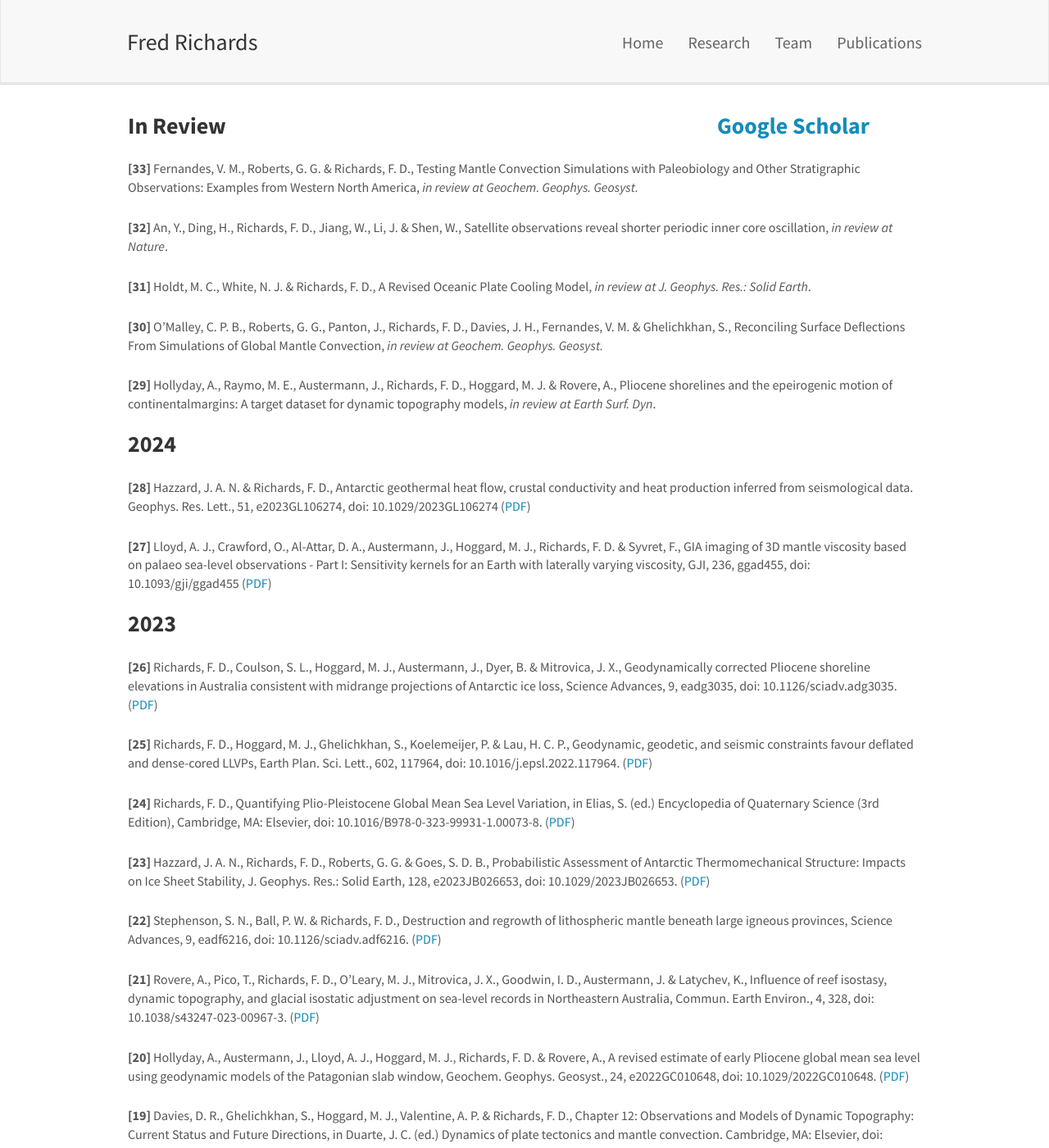
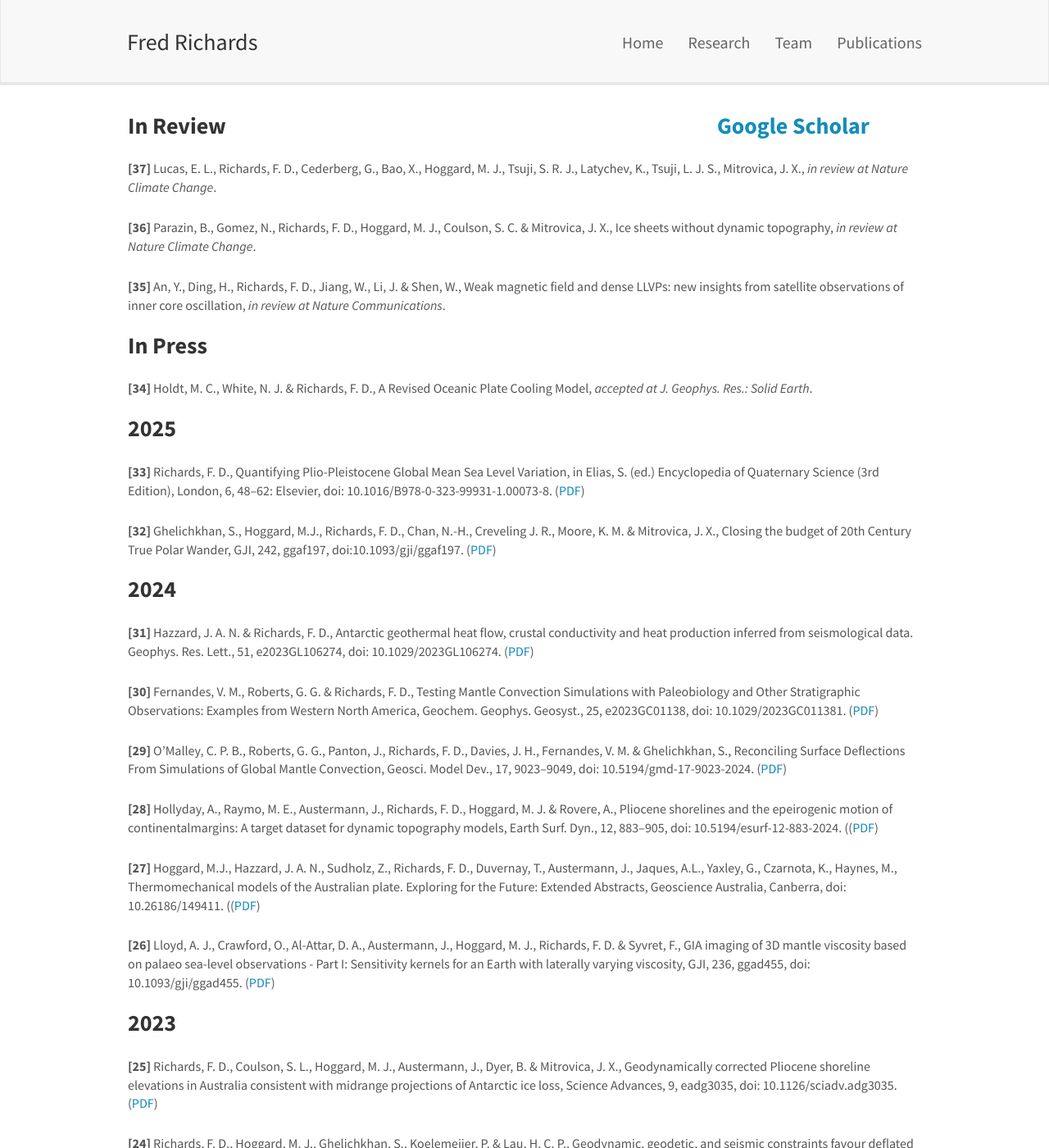
Before and after one commit to freddrichards/freddrichards.github.io, a Jekyll site: the page built from _pages/publications.md, in a window 1280 px wide and 1400 px high. Shown: the whole window at 82% size. Built offline with Jekyll 4.4.1, drawn with Linux system fonts in a browser that asks for light colours; nearby versions of some CDN libraries; some of the changed text lies outside the part shown.

Commit message:
Update publications.md

```diff
--- a/_pages/publications.md
+++ b/_pages/publications.md
@@ -8,55 +8,79 @@ permalink: /publications/
 <br/><br/>
 <h3 style="font-weight: bold">In Review	&emsp;&emsp;&emsp;&emsp;&emsp;&emsp;&emsp;&emsp;&emsp;&emsp;&emsp;&emsp;&emsp;&emsp;&emsp;&emsp;&emsp;&emsp;&emsp;&emsp;&emsp; [Google Scholar](https://scholar.google.co.uk/citations?user=IpZA1mcAAAAJ&hl=en&oi=sra)</h3>
 
-
 <p style="padding-top:15px">
-**[33]** Fernandes, V. M., Roberts, G. G. & Richards, F. D., Testing Mantle Convection Simulations with Paleobiology and Other Stratigraphic Observations: Examples from Western North America, *in review at Geochem. Geophys. Geosyst.*
-<!---([PDF](/documents/papers/fernandes_etal_2024_gcubed_inreview.pdf))--->
+**[37]** Lucas, E. L., Richards, F. D., Cederberg, G., Bao, X., Hoggard, M. J., Tsuji, S. R. J., Latychev, K., Tsuji, L. J. S., Mitrovica, J. X., *in review at Nature Climate Change*.
+<!---([PDF](/documents/papers/lucas_etal_2025_natclimchange_inreview.pdf))--->
 </p>
 
 <p style="padding-top:15px">
-**[32]** An, Y., Ding, H., Richards, F. D., Jiang, W., Li, J. & Shen, W., Satellite observations reveal shorter periodic inner core oscillation, *in review at Nature*.
-<!---([PDF](/documents/papers/an_etal_2024_nature_inreview.pdf))--->
+**[36]** Parazin, B., Gomez, N., Richards, F. D., Hoggard, M. J., Coulson, S. C. & Mitrovica, J. X., Ice sheets without dynamic topography, *in review at Nature Climate Change*.
+<!---([PDF](/documents/papers/parazin_etal_2025_grl_inreview.pdf))--->
 </p>
 
 <p style="padding-top:15px">
-**[31]** Holdt, M. C., White, N. J. & Richards, F. D., A Revised Oceanic Plate Cooling Model, *in review at J. Geophys. Res.: Solid Earth*.
+**[35]** An, Y., Ding, H., Richards, F. D., Jiang, W., Li, J. & Shen, W., Weak magnetic field and dense LLVPs: new insights from satellite observations of inner core oscillation, *in review at Nature Communications*.
+<!---([PDF](/documents/papers/an_etal_2024_natcomms_inreview.pdf))--->
+</p>
+
+<h3 style="font-weight: bold">In Press</h3>
+
+<p style="padding-top:15px">
+**[34]** Holdt, M. C., White, N. J. & Richards, F. D., A Revised Oceanic Plate Cooling Model, *accepted at J. Geophys. Res.: Solid Earth*.
 <!---([PDF](/documents/papers/holdt_etal_2023_jgr_inreview.pdf))--->
 </p>
 
+<h3 style="font-weight: bold">2025</h3>
+
 <p style="padding-top:15px">
-**[30]** O'Malley, C. P. B., Roberts, G. G., Panton, J., Richards, F. D., Davies, J. H., Fernandes, V. M. & Ghelichkhan, S., Reconciling Surface Deflections From Simulations of Global Mantle Convection, *in review at Geochem. Geophys. Geosyst.*
-<!---([PDF](/documents/papers/omalley_etal_2024_gcubed_inreview.pdf))--->
+**[33]** Richards, F. D., Quantifying Plio-Pleistocene Global Mean Sea Level Variation, in Elias, S. (ed.) Encyclopedia of Quaternary Science (3rd Edition), London, 6, 48–62: Elsevier, doi: 10.1016/B978-0-323-99931-1.00073-8.
+([PDF](/documents/papers/hazzard_richards_2024_grl.pdf))
 </p>
 
 <p style="padding-top:15px">
-**[29]** Hollyday, A., Raymo, M. E., Austermann, J., Richards, F. D., Hoggard, M. J. & Rovere, A., Pliocene shorelines and the epeirogenic motion of continentalmargins: A target dataset for dynamic topography models, *in review at Earth Surf. Dyn*.
-<!---(([PDF](/documents/papers/hollyday_etal_2024_esd_inreview.pdf))--->
+**[32]** Ghelichkhan, S., Hoggard, M.J., Richards, F. D., Chan, N.-H., Creveling J. R., Moore, K. M. & Mitrovica, J. X., Closing the budget of 20th Century True Polar Wander, GJI, 242, ggaf197, doi:10.1093/gji/ggaf197.
+([PDF](/documents/papers/hazzard_richards_2024_grl.pdf))
 </p>
+
 
 <h3 style="font-weight: bold">2024</h3>
 
 <p style="padding-top:15px">
-**[28]** Hazzard, J. A. N. & Richards, F. D., Antarctic geothermal heat flow, crustal conductivity and heat production inferred from seismological data. Geophys. Res. Lett., 51, e2023GL106274, doi: 10.1029/2023GL106274 ([PDF](/documents/papers/hazzard_richards_2024_grl.pdf))
+**[31]** Hazzard, J. A. N. & Richards, F. D., Antarctic geothermal heat flow, crustal conductivity and heat production inferred from seismological data. Geophys. Res. Lett., 51, e2023GL106274, doi: 10.1029/2023GL106274. ([PDF](/documents/papers/hazzard_richards_2024_grl.pdf))
 </p>
 
 <p style="padding-top:15px">
-**[27]** Lloyd, A. J., Crawford, O., Al-Attar, D. A., Austermann, J., Hoggard, M. J., Richards, F. D. & Syvret, F., GIA imaging of 3D mantle viscosity based on palaeo sea-level observations - Part I: Sensitivity kernels for an Earth with laterally varying viscosity, GJI, 236, ggad455, doi: 10.1093/gji/ggad455
+**[30]** Fernandes, V. M., Roberts, G. G. & Richards, F. D., Testing Mantle Convection Simulations with Paleobiology and Other Stratigraphic Observations: Examples from Western North America, Geochem. Geophys. Geosyst., 25, e2023GC01138, doi: 10.1029/2023GC011381.
+([PDF](/documents/papers/fernandes_etal_2024_gcubed.pdf))
+</p>
+
+<p style="padding-top:15px">
+**[29]** O'Malley, C. P. B., Roberts, G. G., Panton, J., Richards, F. D., Davies, J. H., Fernandes, V. M. & Ghelichkhan, S., Reconciling Surface Deflections From Simulations of Global Mantle Convection, Geosci. Model Dev., 17, 9023–9049, doi: 10.5194/gmd-17-9023-2024.
+([PDF](/documents/papers/omalley_etal_2024_gcubed.pdf))
+</p>
+
+<p style="padding-top:15px">
+**[28]** Hollyday, A., Raymo, M. E., Austermann, J., Richards, F. D., Hoggard, M. J. & Rovere, A., Pliocene shorelines and the epeirogenic motion of continentalmargins: A target dataset for dynamic topography models, Earth Surf. Dyn., 12, 883–905, doi: 10.5194/esurf-12-883-2024. (([PDF](/documents/papers/hollyday_etal_2024_esd.pdf))
+</p>
+
+<p style="padding-top:15px">
+**[27]** Hoggard, M.J., Hazzard, J. A. N., Sudholz, Z., Richards, F. D., Duvernay, T., Austermann, J., Jaques, A.L., Yaxley, G., Czarnota, K., Haynes, M., Thermomechanical models of the Australian plate. Exploring for the Future: Extended Abstracts, Geoscience Australia, Canberra, doi: 10.26186/149411.
+(([PDF](/documents/papers/hoggard_etal_2024_eftf.pdf))
+</p>
+
+<p style="padding-top:15px">
+**[26]** Lloyd, A. J., Crawford, O., Al-Attar, D. A., Austermann, J., Hoggard, M. J., Richards, F. D. & Syvret, F., GIA imaging of 3D mantle viscosity based on palaeo sea-level observations - Part I: Sensitivity kernels for an Earth with laterally varying viscosity, GJI, 236, ggad455, doi: 10.1093/gji/ggad455.
 ([PDF](/documents/papers/lloyd_etal_2024_gji.pdf))
 </p>
 
 <h3 style="font-weight: bold">2023</h3>
 
 <p style="padding-top:15px">
-**[26]** Richards, F. D., Coulson, S. L., Hoggard, M. J., Austermann, J., Dyer, B. & Mitrovica, J. X., Geodynamically corrected Pliocene shoreline elevations in Australia consistent with midrange projections of Antarctic ice loss, Science Advances, 9, eadg3035, doi: 10.1126/sciadv.adg3035. ([PDF](/documents/papers/richards_etal_2023_sciadv.pdf))
+**[25]** Richards, F. D., Coulson, S. L., Hoggard, M. J., Austermann, J., Dyer, B. & Mitrovica, J. X., Geodynamically corrected Pliocene shoreline elevations in Australia consistent with midrange projections of Antarctic ice loss, Science Advances, 9, eadg3035, doi: 10.1126/sciadv.adg3035. ([PDF](/documents/papers/richards_etal_2023_sciadv.pdf))
 </p>
 
 <p style="padding-top:15px">
-**[25]** Richards, F. D., Hoggard, M. J., Ghelichkhan, S., Koelemeijer, P. & Lau, H. C. P., Geodynamic, geodetic, and seismic constraints favour deflated and dense-cored LLVPs, Earth Plan. Sci. Lett., 602, 117964, doi: 10.1016/j.epsl.2022.117964. ([PDF](/documents/papers/richards_etal_2023_epsl.pdf))
-</p>
-
-<p style="padding-top:15px">
-**[24]** Richards, F. D., Quantifying Plio-Pleistocene Global Mean Sea Level Variation, in Elias, S. (ed.) Encyclopedia of Quaternary Science (3rd Edition), Cambridge, MA: Elsevier, doi: 10.1016/B978-0-323-99931-1.00073-8. ([PDF](/documents/papers/richards_2023_EQS.pdf))
+**[24]** Richards, F. D., Hoggard, M. J., Ghelichkhan, S., Koelemeijer, P. & Lau, H. C. P., Geodynamic, geodetic, and seismic constraints favour deflated and dense-cored LLVPs, Earth Plan. Sci. Lett., 602, 117964, doi: 10.1016/j.epsl.2022.117964. ([PDF](/documents/papers/richards_etal_2023_epsl.pdf))
 </p>
 
 <p style="padding-top:15px">
@@ -134,11 +158,11 @@ permalink: /publications/
 </p>
 
 <p style="padding-top:12px">
-**[6]** Czarnota, K., Hoggard, M. J., Richards, F. D., Teh, M., Huston, D. L., Jacques, A. L. & Ghelichkhan, S., 2020. Minerals on the edge: Sediment-hosted base metal endowment above steps in lithospheric thickness, Exploring for the Future: Extended Abstracts, Geoscience Australia, Canberra. ([PDF](/documents/papers/czarnota_etal_2020_eftf.pdf))
+**[6]** Czarnota, K., Hoggard, M. J., Richards, F. D., Teh, M., Huston, D. L., Jacques, A. L. & Ghelichkhan, S., 2020. Minerals on the edge: Sediment-hosted base metal endowment above steps in lithospheric thickness, Exploring for the Future: Extended Abstracts, Geoscience Australia, Canberra, doi: 10.11636/134991. ([PDF](/documents/papers/czarnota_etal_2020_eftf.pdf))
 </p>
 
 <p style="padding-top:12px">
-**[5]** Huston, D. L., Champion, D. C., Czarnota, K., Hutchens, M., Hoggard, M. J., Ware, B. D., Richards, F. D., Tessalina, S. D., Gibson, G. M. & Carr, G., 2020. Lithospheric-scale controls on zinc-lead-silver deposits of the North Australian Zinc Belt: evidence from isotopic and geophysical data, Exploring for the Future: Extended Abstracts, Geoscience Australia, Canberra. ([PDF](/documents/papers/huston_etal_2020_eftf.pdf))
+**[5]** Huston, D. L., Champion, D. C., Czarnota, K., Hutchens, M., Hoggard, M. J., Ware, B. D., Richards, F. D., Tessalina, S. D., Gibson, G. M. & Carr, G., 2020. Lithospheric-scale controls on zinc-lead-silver deposits of the North Australian Zinc Belt: evidence from isotopic and geophysical data, Exploring for the Future: Extended Abstracts, Geoscience Australia, Canberra, doi: 10.11636/134276. ([PDF](/documents/papers/huston_etal_2020_eftf.pdf))
 </p>
 
 <h3 style="font-weight: bold">2019</h3>
```
